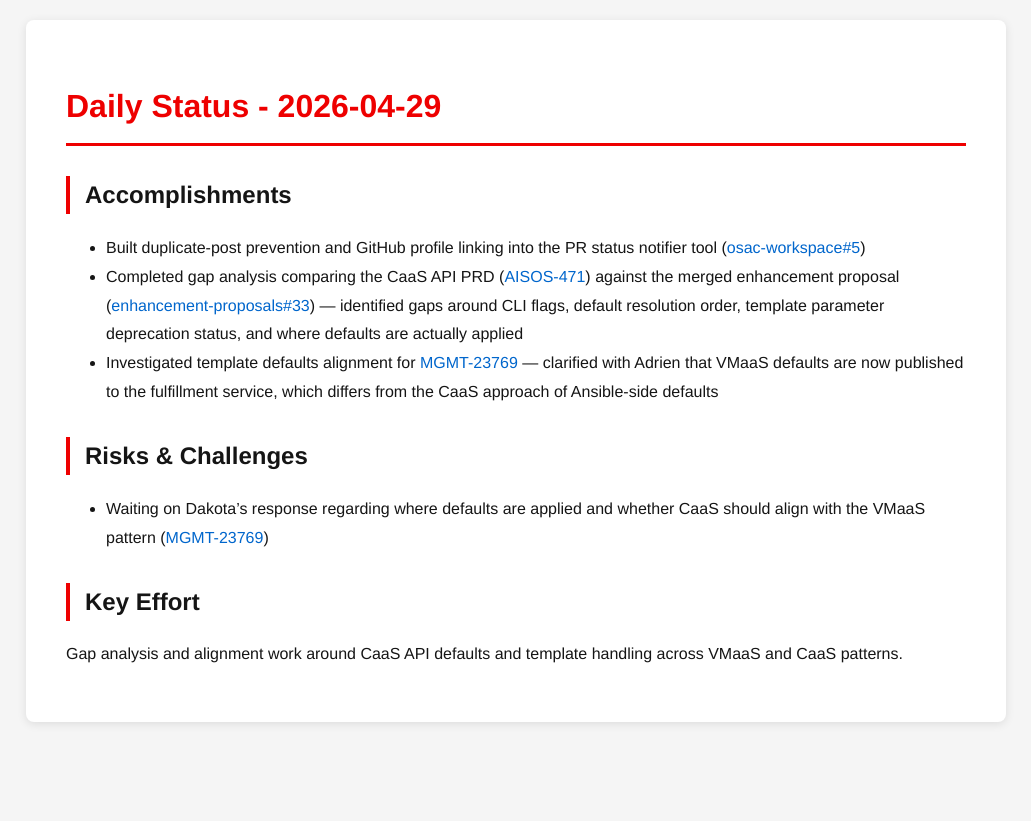
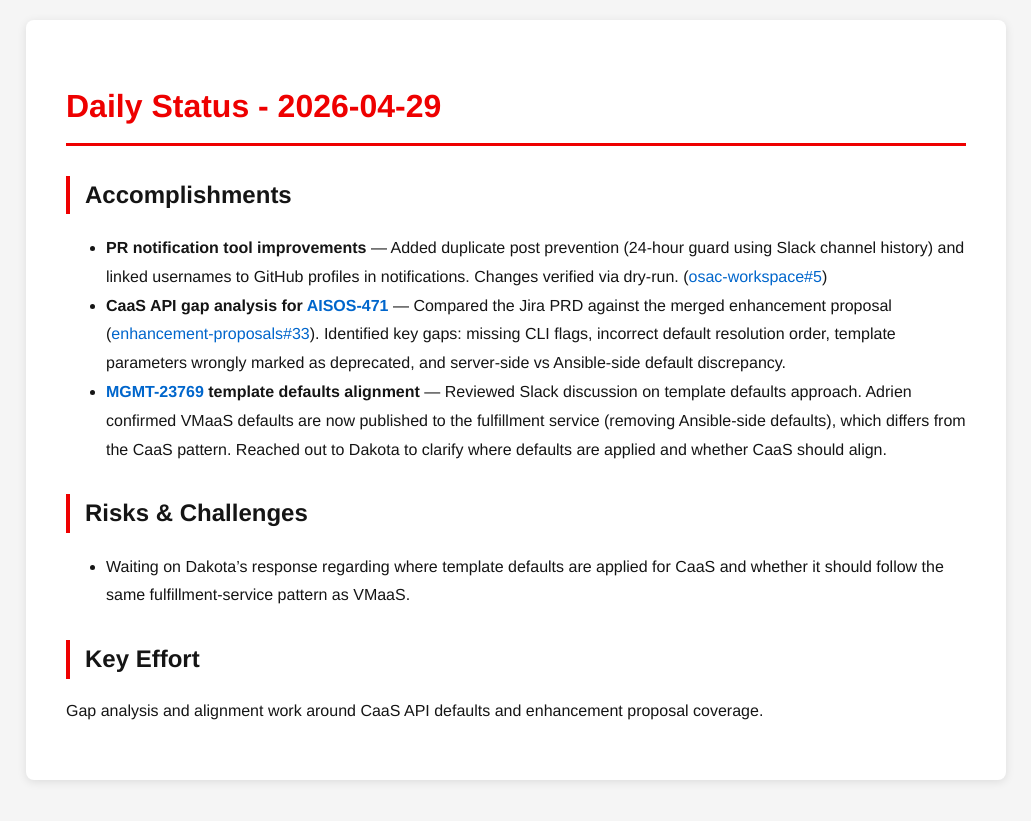
Before and after one commit to tzvatot/daily-status, a Jekyll site: the page built from 2026-04-29.md, in a window 1280 px wide. Shown: the top 821 px of the page, without its empty margins (124-1155 px from the left). Built offline with Jekyll 4.4.1, drawn with Linux system fonts in a browser that asks for light colours.

Commit message:
Daily status update - 2026-04-29

```diff
--- a/2026-04-29.md
+++ b/2026-04-29.md
@@ -7,12 +7,12 @@ date: 2026-04-29
 # Daily Status - 2026-04-29
 
 ## Accomplishments
-- Built duplicate-post prevention and GitHub profile linking into the PR status notifier tool ([osac-workspace#5](https://github.com/osac-project/osac-workspace/pull/5))
-- Completed gap analysis comparing the CaaS API PRD ([AISOS-471](https://issues.redhat.com/browse/AISOS-471)) against the merged enhancement proposal ([enhancement-proposals#33](https://github.com/osac-project/enhancement-proposals/pull/33)) — identified gaps around CLI flags, default resolution order, template parameter deprecation status, and where defaults are actually applied
-- Investigated template defaults alignment for [MGMT-23769](https://issues.redhat.com/browse/MGMT-23769) — clarified with Adrien that VMaaS defaults are now published to the fulfillment service, which differs from the CaaS approach of Ansible-side defaults
+- **PR notification tool improvements** — Added duplicate post prevention (24-hour guard using Slack channel history) and linked usernames to GitHub profiles in notifications. Changes verified via dry-run. ([osac-workspace#5](https://github.com/osac-project/osac-workspace/pull/5))
+- **CaaS API gap analysis for [AISOS-471](https://issues.redhat.com/browse/AISOS-471)** — Compared the Jira PRD against the merged enhancement proposal ([enhancement-proposals#33](https://github.com/osac-project/enhancement-proposals/pull/33)). Identified key gaps: missing CLI flags, incorrect default resolution order, template parameters wrongly marked as deprecated, and server-side vs Ansible-side default discrepancy.
+- **[MGMT-23769](https://issues.redhat.com/browse/MGMT-23769) template defaults alignment** — Reviewed Slack discussion on template defaults approach. Adrien confirmed VMaaS defaults are now published to the fulfillment service (removing Ansible-side defaults), which differs from the CaaS pattern. Reached out to Dakota to clarify where defaults are applied and whether CaaS should align.
 
 ## Risks & Challenges
-- Waiting on Dakota's response regarding where defaults are applied and whether CaaS should align with the VMaaS pattern ([MGMT-23769](https://issues.redhat.com/browse/MGMT-23769))
+- Waiting on Dakota's response regarding where template defaults are applied for CaaS and whether it should follow the same fulfillment-service pattern as VMaaS.
 
 ## Key Effort
-Gap analysis and alignment work around CaaS API defaults and template handling across VMaaS and CaaS patterns.
+Gap analysis and alignment work around CaaS API defaults and enhancement proposal coverage.
```
